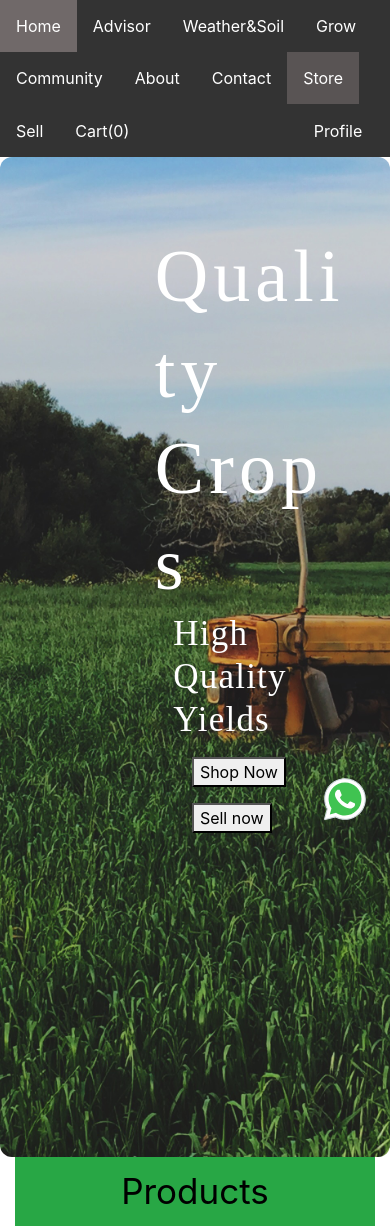
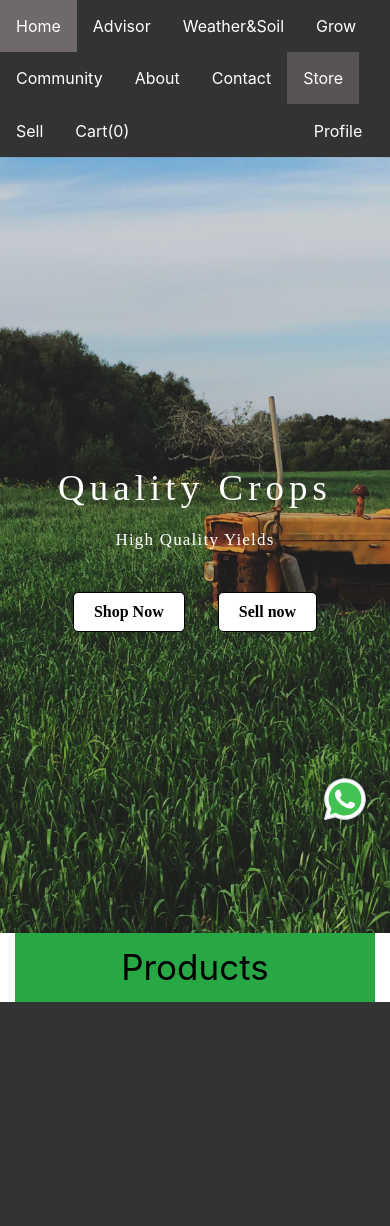
Before and after one commit to nerdistry/farmers-app, a Flask app: page /store in a window 390 px wide. After the commit the page ends 1002 px from the top, so only its background shows below. Run offline with Flask 3, Linux system fonts and the light colour scheme; the visitor is signed in with stand-in values (Sample User, id 1); data that the repository does not hold is empty; some libraries are stand-ins or nearby versions.

Commit message:
Making the page look prettier and responsive.

```diff
--- a/main/routes.py
+++ b/main/routes.py
@@ -59,7 +59,7 @@ def home():
         cart_items = Cart.query.filter_by(user_id=user_id).all()
         items = len(cart_items)
 
-    return render_template('home.html', active_page=active_page, response=response, items=items)
+    return render_template('home.html', active_page=active_page, response=response)
 
 @app.route("/about")
 def about():
--- a/main/static/main.css
+++ b/main/static/main.css
@@ -90,8 +90,10 @@ li {
   position: fixed;
   top: 0;
   width: 100%;
-  background-color: #ffffff; /* Customize the background color */
-  z-index: 1000; /* Adjust the z-index to ensure it's above other content */
+  background-color: #ffffff;
+  /* Customize the background color */
+  z-index: 1000;
+  /* Adjust the z-index to ensure it's above other content */
   /* Add any other styling you need */
 }
 
@@ -104,10 +106,12 @@ li {
   padding: 14px 16px;
   text-decoration: none;
 }
-.navbarr a:hover{
+
+.navbarr a:hover {
   cursor: pointer;
   background-color: #706969;
 }
+
 .active {
   background-color: #595454;
   border-bottom: 1px solid #333;
@@ -118,6 +122,7 @@ li {
   float: left;
   overflow: hidden;
 }
+
 .dropdownn2 {
   float: right;
   overflow: hidden;
@@ -135,6 +140,7 @@ li {
   font-family: inherit;
   margin: 0;
 }
+
 .dropdownn2 .dropbtnn {
   font-size: 16px;
   border: none;
@@ -147,7 +153,8 @@ li {
 }
 
 /* Style for the dropdown content when hovering over the dropdown button */
-.dropdownn:hover, .dropbtnn:hover {
+.dropdownn:hover,
+.dropbtnn:hover {
   background-color: #555;
   cursor: pointer;
 }
@@ -214,34 +221,44 @@ li {
   display: block;
 }
 
+.storesection {
+  background-image: url("bgbg.jpg");
+  background-size: cover;
+  background-position: center;
+  height: 92vh;
+  display: flex;
+  justify-content: center;
+  align-items: center;
+  color: #fff;
+  padding: 10px;
+}
+
+.button-container {
+  display: flex;
+  width: 100%;
+  align-items: center;
+  justify-content: center;
+}
+
+.storesection .card-body {
+display: flex;
+flex-direction: column;
+align-items: top;
+  justify-content: center;
+}
+
 .section1 {
   background-image: linear-gradient(rgba(0, 0, 0, 0.5), rgba(0, 0, 0, 0.5)),
     url("pictures/bg.jpg");
   background-size: cover;
   background-position: center;
-  height: 100vh;
+  height: 95vh;
   display: flex;
-
-  justify-content: center;
+  flex-direction: column;
+  align-items: center;
   color: #fff;
-
   padding: 20px;
 }
-
-.storesection {
-  background-image:url("bgbg.jpg");
-  background-size: cover;
-  background-position: center;
-  height: 1000px;
-  display: flex;
-  justify-content: center;
-  color: #fff;
-  border-radius: 12px;
-  padding: 20px;
-}
-.button-container {
-        display: inline;
-    }
 
 .logo {
   color: white;
@@ -250,24 +267,27 @@ li {
   font-weight: 700;
   letter-spacing: 7px;
   word-wrap: break-word;
+  text-align: left;
+  margin-right: 15%;
 }
 
 .content {
   margin: 0 auto;
-  width: 50%;
+  width: 100%;
   text-align: center;
+  display: flex;
 }
 
 .future {
   color: white;
-  font-size: 84px;
+  font-size: 4.2em;
   font-family: Montserrat;
   font-weight: 400;
-  line-height: 96px;
+  line-height: 80px;
   letter-spacing: 5.12px;
   word-wrap: break-word;
-  margin-top: 20%;
-  margin-right: 15%;
+  margin-top: 10%;
+  text-align: center;
 }
 
 .precision {
@@ -278,7 +298,7 @@ li {
   line-height: 43.2px;
   letter-spacing: 1.2px;
   word-wrap: break-word;
-  margin-right: 15%;
+  text-align: center;
 }
 
 .future2 {
@@ -316,10 +336,12 @@ li {
   padding: 20px;
   padding-left: 15%;
 }
+
 .borderline {
   padding: 30px;
   border-left: 2px solid black;
 }
+
 .borderline2 {
   padding: 30px;
   border-left: 2px solid white;
@@ -365,15 +387,16 @@ li {
   background-color: white;
   color: black;
   border: 1px solid black;
-  padding: 8px;
-  border-radius: 12px;
+  padding: 8px 20px;
+  border-radius: 5px;
 
   font-size: 16px;
   font-family: Montserrat;
-  font-weight: 400;
+  font-weight: 600;
   line-height: 22.4px;
   word-wrap: break-word;
 }
+
 .button1:hover {
   background-color: #4e944f;
   cursor: pointer;
@@ -442,11 +465,11 @@ li {
 }
 
 .content6-left {
-  width: 25%;
+  width: 70%;
   padding: 20px;
   background-color: black;
   color: white;
-  margin-left: 13%;
+  margin-left: 15%;
   border-radius: 15px;
 }
 
@@ -477,6 +500,7 @@ li {
   letter-spacing: 1.92px;
   word-wrap: break-word;
 }
+
 .text2 {
   color: black;
   font-size: 16px;
@@ -486,6 +510,7 @@ li {
   letter-spacing: 0.64px;
   word-wrap: break-word;
 }
+
 .text3 {
   color: black;
   font-size: 40px;
@@ -495,6 +520,7 @@ li {
   letter-spacing: 3.2px;
   word-wrap: break-word;
 }
+
 h4 {
   color: #000;
   font-family: Montserrat;
@@ -513,6 +539,7 @@ h4 {
   letter-spacing: 2.24px;
   word-wrap: break-word;
 }
+
 .different {
   color: white;
   font-size: 24px;
@@ -522,6 +549,7 @@ h4 {
   letter-spacing: 1.92px;
   word-wrap: break-word;
 }
+
 .ending {
   color: white;
   font-size: 16px;
@@ -543,11 +571,83 @@ img {
     flex-direction: column;
   }
 
+  .content1-left,
+  .content2-left,
+  .content3-left,
+  .content5-left {
+    padding-left: 5%;
+  }
+
+  .logo {
+    margin-right: 0;
+  }
+
+  .response {
+    width: 100%;
+  }
+
   .content-left,
   .content-right {
     width: 100%;
   }
+
+  .future {
+    margin-top: 10%;
+  }
 }
+
+@media (max-width: 425px) {
+  .content {
+    flex-direction: column;
+  }
+
+  .content1,
+  .content2,
+  .content3,
+  .content4,
+  .content5 {
+    flex-direction: column;
+  }
+
+  .content1-left,
+  .content2-left,
+  .content3-left,
+  .content4-right,
+  .content5-left,
+  .content6-left {
+    width: 90%;
+    text-align: left;
+  }
+
+  .content6-left {
+    margin-left: 5%;
+  }
+
+  .logo {
+    margin-right: 0;
+    font-size: 1rem;
+  }
+
+  .response {
+    width: 100%;
+  }
+
+  .content-left,
+  .content-right {
+    width: 100%;
+  }
+
+  .future {
+    margin-top: 15%;
+    font-size: 2.3rem;
+    line-height: 60px;
+  }
+
+  .precision {
+    font-size: 17px;
+  }
+}
+
 
 .whatsapp-icon img {
   width: 50px;
@@ -599,18 +699,22 @@ img {
   padding-bottom: 15%;
   position: relative;
 }
+
 .h1,
 .h4 {
   color: white;
 }
+
 .h4 {
   padding: 3.5rem;
   margin-left: 3rem;
 }
+
 .h1 {
   padding: 1.5rem;
   margin-left: 5.5rem;
 }
+
 .image-container {
   display: flex;
   justify-content: space-around;
@@ -634,9 +738,11 @@ img {
   transform: scale(1.05);
   cursor: pointer;
 }
+
 a {
   text-decoration: none;
 }
+
 a:hover {
   cursor: auto;
 }
--- a/main/templates/store.html
+++ b/main/templates/store.html
@@ -3,12 +3,12 @@
 
   <section class="storesection">
     <div class="card-body">
-        <div class="future2">Quality Crops</div>
-        <div class="precision2">High Quality Yields</div>
+        <div class="future" style="margin-top: 0;">Quality Crops</div>
+        <div class="precision">High Quality Yields</div>
 
-        <div class="button-container">
-        <button type="button" class="" style="margin-left: 49%; margin-top: 5%;" onclick="scrollToContainer()">Shop Now</button>
-        <button type="button" class="" style="margin-left: 49%; margin-top:5%;">Sell now</button>
+        <div class="button-container" style="margin-top: 30px;">
+        <button type="button" class="button1" onclick="scrollToContainer()">Shop Now</button>
+        <button type="button" class="button1" style="margin-left: 10%;">Sell now</button>
         <div>
     </div>
   </section>
@@ -25,7 +25,8 @@
                     <p class="text-center">Price Ksh{{product.price}}</p>
                   </div>
                   <div class="card-footer">
-                      <a href="{{url_for('single_page', id=product.id)}}" class="float-left btn btn-sn btn-primary">details</a> <a href="/{{product.id}}/add_to_cart" class="float-right btn btn-sn btn-success">Add to cart</a>
+                      <a href="{{url_for('single_page', id=product.id)}}" class="float-left button1">details</a>
+                      <a href="#" class="float-right button1">Add to cart</a>
                   </div>
                </div>
             </div>
```
Also changed, not shown: main/static/style.css (+12 -6 lines), main/static/weather.css (+36 -9 lines), main/templates/chat.html (+17 -38 lines), main/templates/home.html (+24 -17 lines), main/templates/weatherandsoil.html (+35 -16 lines), main/static/images/91e2a13b-c32b-4393-8dd7-5ffa3df6194b.png (added), main/static/images/d01e91e5-ca2d-4866-80a0-68a843e15b16.png (added), main/static/images/d6df863a-a514-47c5-956a-d8e4a712b9cf.png (added).
